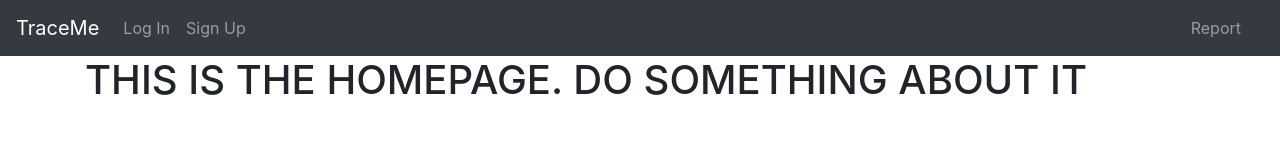
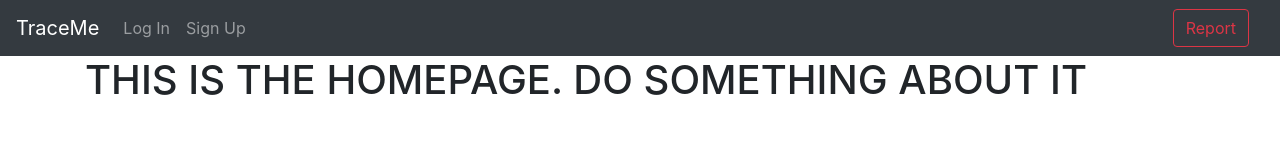
Before and after one commit to wickbushong/trace-me-2, a React (Create React App) app in the folder client/: page / in a window 1280 px wide. Shown: the top 160 px of the page. Built offline with nearby package versions, Linux system fonts and the light colour scheme.

Commit message:
Style anonymous report nav link as red outlined button.

```diff
--- a/client/src/navigation/AnonymousNav.js
+++ b/client/src/navigation/AnonymousNav.js
@@ -1,6 +1,7 @@
 import React from 'react'
 import { NavLink } from 'react-router-dom';
 import Nav from 'react-bootstrap/Nav'
+import Button from 'react-bootstrap/Button'
 
 class AnonymousNav extends React.PureComponent {
     render() {
@@ -8,7 +9,8 @@ class AnonymousNav extends React.PureComponent {
             <Nav className="container-fluid">
                 <Nav.Link as={NavLink} to="/login">Log In</Nav.Link>
                 <Nav.Link as={NavLink} to="/signup">Sign Up</Nav.Link>
-                <Nav.Link as={NavLink} to="/report" className="ml-auto">Report</Nav.Link>
+                {/* <Nav.Link as={NavLink} to="/report" className="ml-auto">Report</Nav.Link> */}
+                <Button variant="outline-danger" className="ml-auto" as={NavLink} to="/report">Report</Button>
             </Nav>
         )
     }
--- a/client/src/navigation/LoggedInNav.js
+++ b/client/src/navigation/LoggedInNav.js
@@ -1,6 +1,7 @@
 import React from 'react'
 import { NavLink } from 'react-router-dom';
 import Nav from 'react-bootstrap/Nav'
+
 
 class LoggedInNav extends React.PureComponent {
     render() {
```
Also changed, not shown: 1 other file (tests, documents, lock files or other folders).
